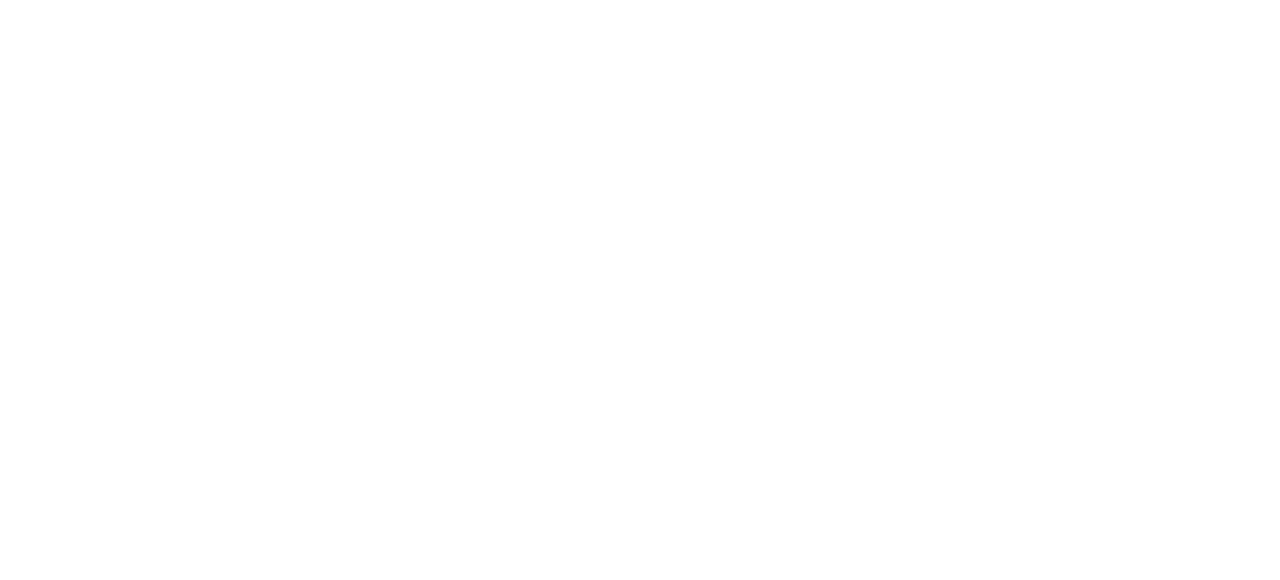
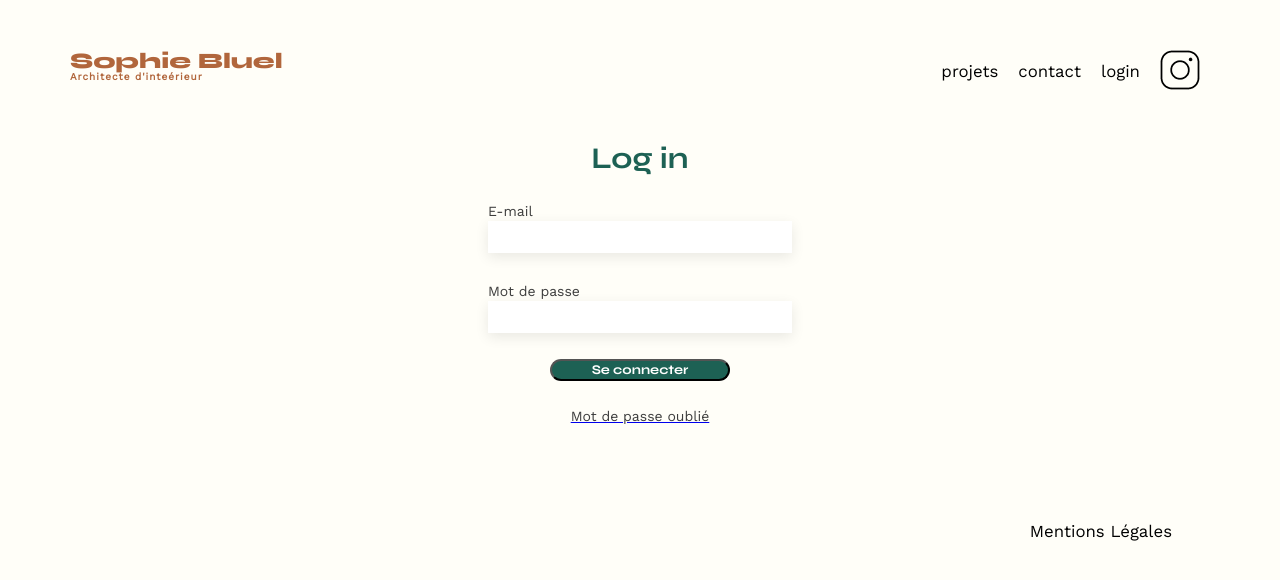
Before and after one commit to sebtech-run/Projet6-SophieBluelArchitect-OP, a plain HTML site: page FrontEnd/login.html in a window 1280 px wide. Drawn offline with nearby package versions, Linux system fonts and the light colour scheme.

Commit message:
Ajout button + page login

```diff
--- a/FrontEnd/assets/style.css
+++ b/FrontEnd/assets/style.css
@@ -180,6 +180,11 @@ input[type="submit"]{
 	border-radius: 60px ;
 }
 
+.navig a {
+	text-decoration: none;
+	color: #3D3D3D;
+}
+
 footer nav ul {
 	display: flex;
 	justify-content: flex-end;
@@ -203,6 +208,90 @@ footer nav ul {
 	padding: 7px 20px 7px 20px;
 	margin-top: 30px;
 	cursor: pointer;
+}
 
+/* login */
 
+.bodylogin {
+	background-color: #FFFEF8;
 }
+
+.formulaire {
+	display: flex;
+	width: 400px;
+	height: 330px;
+	margin: auto;
+	justify-content: center;
+}
+
+.form-title h2 {
+	justify-content: center;
+	display: flex;
+}
+
+.col {
+	display: flex;
+	flex-direction: column;
+}
+
+.email {
+	display: flex;
+	flex-direction: column;
+	justify-content: center;
+	margin-top: 30px;
+}
+
+.email label {
+	font-family: 'Work Sans';
+	font-weight: 500;
+	font-size: 14px;
+	line-height: 16px;
+	margin-bottom: 2px;
+	color: #3D3D3D;
+}
+
+.email input {
+	width: 300px;
+	height: 30px;
+	border: none;
+	box-shadow: 0px 4px 14px rgba(0, 0, 0, 0.09)
+}
+
+.motdepasse {
+	display: flex;
+	flex-direction: column;
+	justify-content: center;
+	margin-top: 30px;
+}
+
+.motdepasse label {
+	font-family: 'Work Sans';
+	font-weight: 500;
+	font-size: 14px;
+	line-height: 16px;
+	margin-bottom: 2px;
+	color: #3D3D3D;
+}
+
+.motdepasse input {
+	width: 300px;
+	height: 30px;
+	border: none;
+	box-shadow: 0px 4px 14px rgba(0, 0, 0, 0.09)
+}
+
+.button {
+	text-align: center;
+}
+
+.motdepasseoublie {
+	text-align: center;
+}
+
+.motdepasseoublie p {
+	font-family: 'Work Sans';
+	font-weight: 500;
+	font-size: 14px;
+	line-height: 16px;
+	color: #3D3D3D;
+}
--- a/FrontEnd/login.html
+++ b/FrontEnd/login.html
@@ -0,0 +1,68 @@
+<!DOCTYPE html>
+<html lang="fr">
+<head>
+	<meta charset="UTF-8">
+	<title>Sophie Bluel - Architecte d'intérieur</title>
+	<meta name="viewport" content="width=device-width, initial-scale=1.0">
+	<link rel="preconnect" href="https://fonts.googleapis.com">
+	<link rel="preconnect" href="https://fonts.gstatic.com" crossorigin>
+	<link href="https://fonts.googleapis.com/css2?family=Syne:wght@700;800&family=Work+Sans&display=swap" rel="stylesheet">
+	<meta name="description" content="">
+	<link rel="stylesheet" href="./assets/style.css">
+
+</head>
+<body class="bodylogin">
+<header>
+	<h1>Sophie Bluel <span>Architecte d'inteérieur</span></h1>
+	<nav>
+		<ul>
+			<li>projets</li>
+			<li>contact</li>
+			<li>login</li>
+			<li><img src="./assets/icons/instagram.png" alt="Instagram"></li>
+		</ul>
+	</nav>
+</header>
+
+<main>
+
+   <section>
+    <form class="formulaire" name="formulaire" action="" method="post">
+
+        <div class="col">
+            <div class="form-title">
+                <h2>Log in</h2>
+            </div>
+            <div class="email">
+                <label for="idNom">E-mail</label>
+                <input type="text" name="nom" id="idEmail">
+            </div>
+            <div class="motdepasse">
+                <label for="idNom">Mot de passe</label>
+                <input type="text" name="nom" id="idEmail">
+            </div>
+            <div class="button">
+                <input class="submitBtn" type="submit" id="submitUserInfo" value="Se connecter">
+            </div>
+            <div class="motdepasseoublie">
+                <a href="#"><p>Mot de passe oublié</p></a>
+            </div>
+        </div>
+    </form>
+   </section>
+
+
+
+</main>
+
+<footer class="footerlogin">
+    <nav>
+        <ul>
+            <li class="lifooter">Mentions Légales</li>
+        </ul>
+    </nav>
+</footer>
+
+<script src="./assets/js/login.js"></script>
+</body>
+</html>
```
Also changed, not shown: FrontEnd/assets/js/index.js (+25 -0 lines), FrontEnd/index.html (+4 -4 lines).
